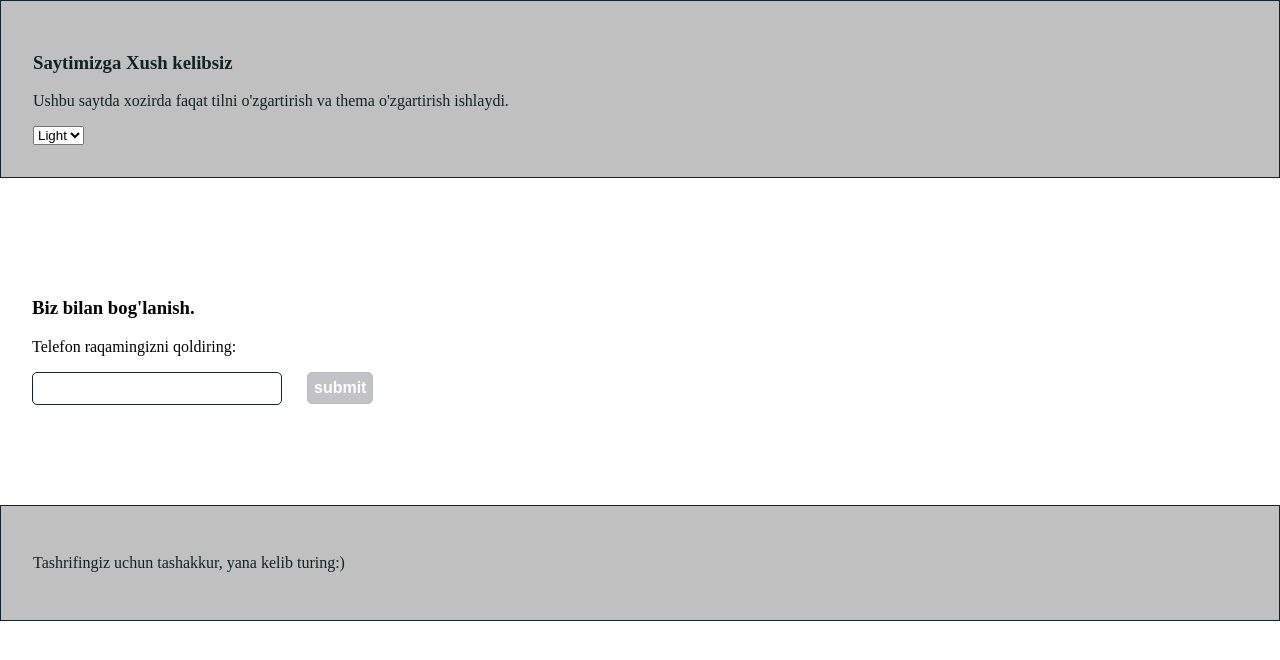
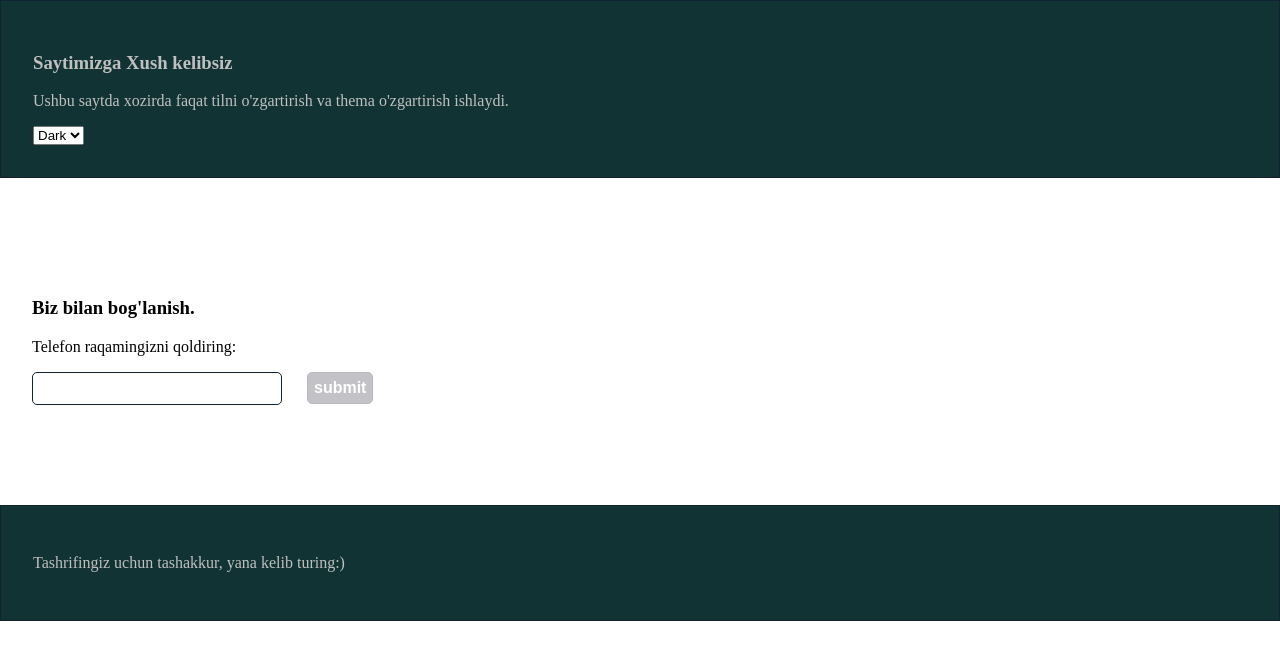
Before and after one commit to Muhammadboburshoh/react-theme, a React (Create React App) app: page / in a window 1280 px wide. Shown: the top 660 px of the page. Built offline with nearby package versions, Linux system fonts and the light colour scheme.

Commit message:
Edit input type

```diff
--- a/src/App.jsx
+++ b/src/App.jsx
@@ -29,7 +29,7 @@ function App() {
         <p>Telefon raqamingizni qoldiring:</p>
         <input
         onChange={e=> setValueI(e.target.value)}
-        type="number"
+        type="text"
         className="login_input"
         />
         <button className={active ? "login_btn": "login_btn warning"}>submit</button>
--- a/src/themeContext.jsx
+++ b/src/themeContext.jsx
@@ -4,7 +4,7 @@ const ThemeContext = createContext()
 
 function ThemeProvider ({children}) {
 
-  const [ theme, setTheme ] = useState(window.localStorage.getItem("theme") || "light")
+  const [ theme, setTheme ] = useState(window.localStorage.getItem("theme") || "dark")
 
   // setTheme()
   useEffect(() => {
```
